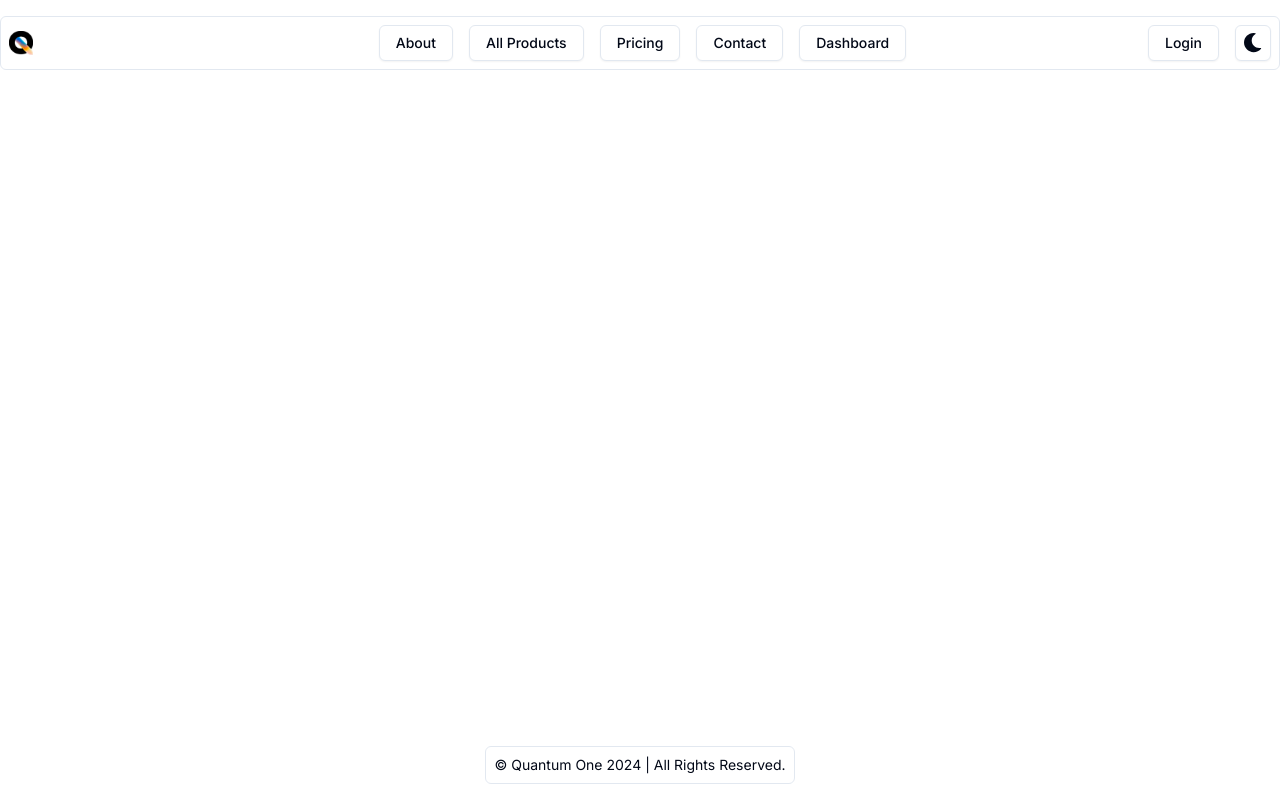
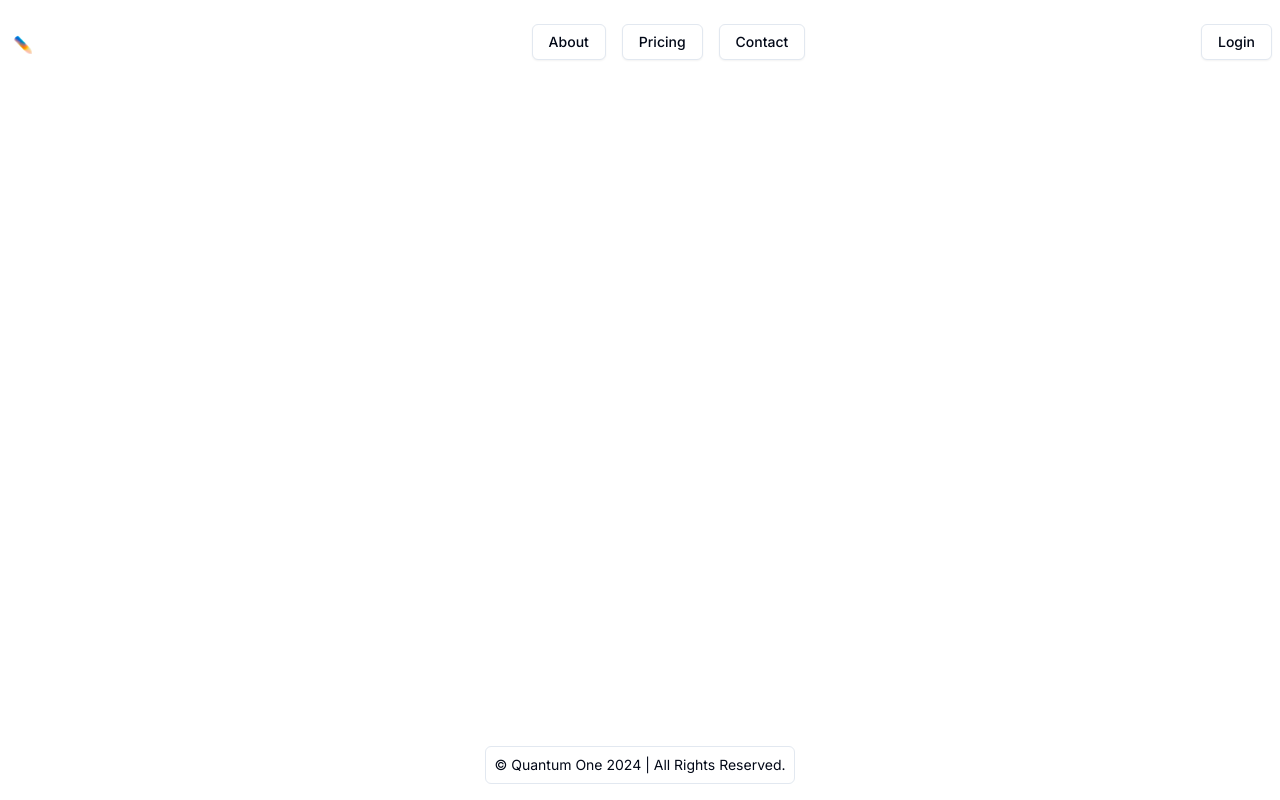
Before and after one commit to yashvdhakad/quantum-one, a Next.js app: page / in a window 1280 px wide. Built offline with nearby package versions, Linux system fonts and the light colour scheme.

Commit message:
fix: :zap:

```diff
--- a/src/app/dashboard/page.tsx
+++ b/src/app/old_codeFiles/dashboard/page.tsx
@@ -2,7 +2,10 @@
 
 import { Input } from "@/components/ui/input";
 import useDataStore from "@/state-store/dataStore";
-import { useCallback } from "react";
+import { useCallback, useEffect } from "react";
+import { Button } from "@/components/ui/button";
+import Link from "next/link";
+import databaseService from "@/appwrite/database";
 
 export default function Page() {
   const { data, setData, headers, setHeaders } = useDataStore((state) => ({
@@ -43,8 +46,14 @@ export default function Page() {
         reader.readAsText(file);
       }
     },
-    [setData]
+    [data]
   );
+
+  const onClickHandler = () => {
+    databaseService.getPost(data);
+    console.log(data);
+    console.log(typeof data);
+  };
 
   const filteredHeaders = headers.filter((header) =>
     [
@@ -72,6 +81,9 @@ export default function Page() {
 
   return (
     <main className="h-screen w-full">
+      <Button variant={"outline"} onClick={onClickHandler}>
+        Order Upload
+      </Button>
       <section className="h-full w-1/2 m-auto flex flex-col items-center justify-center gap-4">
         <Input type="file" accept=".txt" onChange={fileHandler} />
       </section>
--- a/src/app/page.tsx
+++ b/src/app/page.tsx
@@ -1,88 +1,46 @@
 "use client";
 
-import { useTheme } from "next-themes";
 import { Button } from "@/components/ui/button";
-import {
-  DropdownMenu,
-  DropdownMenuContent,
-  DropdownMenuItem,
-  DropdownMenuTrigger,
-} from "@/components/ui/dropdown-menu";
 import Link from "next/link";
-import { FaMoon, FaSun } from "react-icons/fa";
 import Image from "next/image";
 import bg from "@/assets/logo-white.png";
-import bg2 from "@/assets/logo-black.png";
 
 export default function Page() {
-  const { theme, setTheme } = useTheme();
   return (
     <main className="w-full h-screen flex flex-col justify-between items-center">
       <section className="w-full m-4">
-        <nav className="max-w-7xl mx-auto p-2 flex justify-between items-center border rounded-md bg-slate-50/5 backdrop-blur">
+        <nav className="max-w-7xl mx-auto p-2 flex justify-between items-center">
           <div className="w-32">
-            <Image className="w-6" src={theme === "dark" ? bg : bg2} alt="Q1" />
+            <Image className="w-6" src={bg} alt="Q1" />
           </div>
           <ul className="flex gap-4">
-            <li className="hover:text-slate-300">
+            <li>
               <Link href="/login">
                 <Button variant="outline">About</Button>
               </Link>
             </li>
-            <li className="hover:text-slate-300">
-              <Link href="/login">
-                <Button variant="outline">All Products</Button>
-              </Link>
-            </li>
-            <li className="hover:text-slate-300">
+            <li>
               <Link href="/login">
                 <Button variant="outline">Pricing</Button>
               </Link>
             </li>
-            <li className="hover:text-slate-300">
+            <li>
               <Link href="/login">
                 <Button variant="outline">Contact</Button>
               </Link>
             </li>
-            <li className="hover:text-slate-300">
-              <Link href="/dashboard">
-                <Button variant="outline">Dashboard</Button>
-              </Link>
-            </li>
           </ul>
           <div className="flex justify-center items-center gap-4">
-            <div className="hover:text-slate-300">
-              <Link href="/login">
-                <Button variant="outline">Login</Button>
-              </Link>
-            </div>
-            <DropdownMenu>
-              <DropdownMenuTrigger asChild>
-                <Button variant="outline" size="icon">
-                  <FaMoon className="h-[1.2rem] w-[1.2rem] rotate-0 scale-100 transition-all dark:-rotate-90 dark:scale-0" />
-                  <FaSun className="absolute h-[1.2rem] w-[1.2rem] rotate-90 scale-0 transition-all dark:rotate-0 dark:scale-100" />
-                  <span className="sr-only">Toggle theme</span>
-                </Button>
-              </DropdownMenuTrigger>
-              <DropdownMenuContent align="end">
-                <DropdownMenuItem onClick={() => setTheme("light")}>
-                  Light
-                </DropdownMenuItem>
-                <DropdownMenuItem onClick={() => setTheme("dark")}>
-                  Dark
-                </DropdownMenuItem>
-                <DropdownMenuItem onClick={() => setTheme("system")}>
-                  System
-                </DropdownMenuItem>
-              </DropdownMenuContent>
-            </DropdownMenu>
+            <Link href="/login">
+              <Button variant="outline">Login</Button>
+            </Link>
           </div>
         </nav>
       </section>
       {/* <section className="w-full h-screen px-6 flex justify-center items-center">
         <Image className="animate-pulse" src={theme === "dark" ? bg : bg2} alt="Q1"/>
       </section> */}
-      <section className="m-4 text-center p-2 border rounded-md bg-slate-50/5 backdrop-blur text-sm">
+      <section className="m-4 text-center p-2 border rounded-md text-sm">
         &copy; Quantum One 2024 | All Rights Reserved.
       </section>
     </main>
--- a/src/appwrite/auth.tsx
+++ b/src/appwrite/auth.tsx
@@ -7,7 +7,7 @@ export class AuthService {
 
   constructor() {
     this.client
-      .setEndpoint(conf.appwriteURl)
+      .setEndpoint(conf.appwriteURL)
       .setProject(conf.appwriteProjectID);
     this.account = new Account(this.client);
   }
--- a/src/appwrite/database.tsx
+++ b/src/appwrite/database.tsx
@@ -1,5 +1,5 @@
-import conf from "@/app/conf/config";
-import { Client, Databases, } from "appwrite";
+import conf from "@/conf/config";
+import { Client, Databases, ID } from "appwrite";
 
 export class DatabaseService {
   client = new Client();
@@ -7,17 +7,26 @@ export class DatabaseService {
 
   constructor() {
     this.client
-      .setEndpoint(conf.appwriteURl)
+      .setEndpoint(conf.appwriteURL)
       .setProject(conf.appwriteProjectID);
     this.databases = new Databases(this.client);
   }
 
   async getPost(slug: any) {
     try {
-      return await this.databases.getDocument(conf.appwriteDatabaseID, conf.appwriteCollectionID, slug)
+      return await this.databases.createDocument(
+        conf.appwriteDatabaseID,
+        conf.appwriteCollectionID,
+        ID.unique(),
+        slug
+      );
     } catch (error) {
       console.log("Appwrite Service :: getPost() :: ", error);
       return false;
     }
   }
 }
+
+const databaseService = new DatabaseService();
+
+export default databaseService;
--- a/src/conf/config.ts
+++ b/src/conf/config.ts
@@ -1,9 +1,8 @@
 const conf = {
-  appwriteURl: String(process.env.NEXT_PUBLIC_APPWRITE_URL),
+  appwriteURL: String(process.env.NEXT_PUBLIC_APPWRITE_URL),
   appwriteProjectID: String(process.env.NEXT_PUBLIC_APPWRITE_PROJECT_ID),
   appwriteDatabaseID: String(process.env.NEXT_PUBLIC_APPWRITE_DATABASE_ID),
   appwriteCollectionID: String(process.env.NEXT_PUBLIC_APPWRITE_COLLECTION_ID),
-  appwriteBucketID: String(process.env.NEXT_PUBLIC_APPWRITE_BUCKET_ID)
 };
 
 export default conf;
```
Also changed, not shown: src/state-store/authStore.ts (renamed from src/state-store/authStore.tsx), src/state-store/dataStore.ts (renamed from src/state-store/dataStore.tsx).
